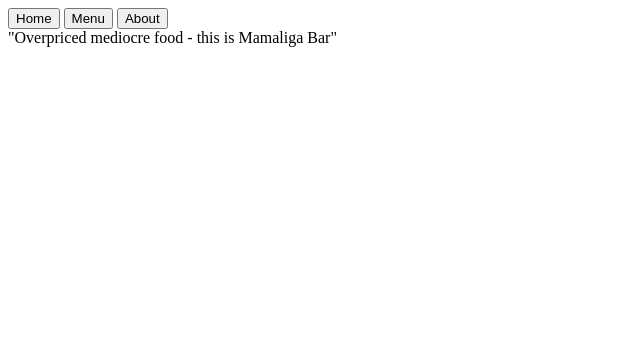
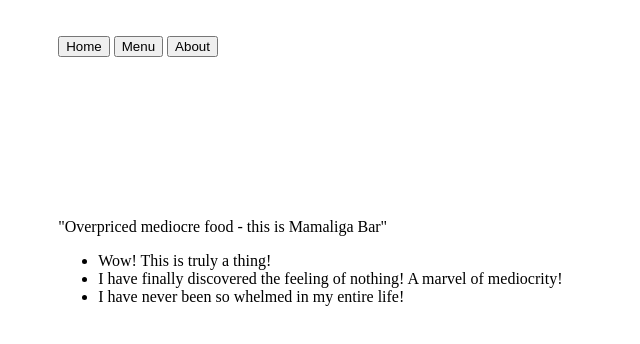
Before and after one commit to colinnnnnnnnnnn/restaurant-page, a website built with webpack: page src/template.html in a window 1280 px wide. Both pictures are taken after a click on the button "Home". Shown: the whole page, without its empty margins (0-640 px from the left). Built offline with nearby package versions, Linux system fonts and the light colour scheme.

Commit message:
Add grid layout

```diff
--- a/src/home.js
+++ b/src/home.js
@@ -9,6 +9,19 @@
     content.appendChild(slogan);
 
     const reviews = document.createElement('ul');
-    const review1 = document.createElement('li')
+    const review1 = document.createElement('li');
+    review1.innerText = 'Wow! This is truly a thing!';
+    reviews.appendChild(review1);
+
+    const review2 = document.createElement('li');
+    review2.innerText = 'I have finally discovered the feeling of nothing! A marvel of mediocrity!';
+    reviews.appendChild(review2);
+
+    const review3 = document.createElement('li');
+    review3.innerText = 'I have never been so whelmed in my entire life!';
+    reviews.appendChild(review3);
+
+    content.appendChild(reviews);
+
 
 }
--- a/src/style.css
+++ b/src/style.css
@@ -1,3 +1,21 @@
-h1 {
-    color: blue;
+html {
+    height: 100%;
 }
+
+body {
+    margin: 0;
+    height: 100%;
+    display: grid;
+    grid-template-columns: 1fr 20fr 1fr;
+    grid-template-rows: 1fr 5fr 15fr 1fr;
+}
+
+header {
+    grid-row: 2;
+    grid-column: 2;
+}
+
+.content {
+    grid-row: 3;
+    grid-column: 2;
+}
```
